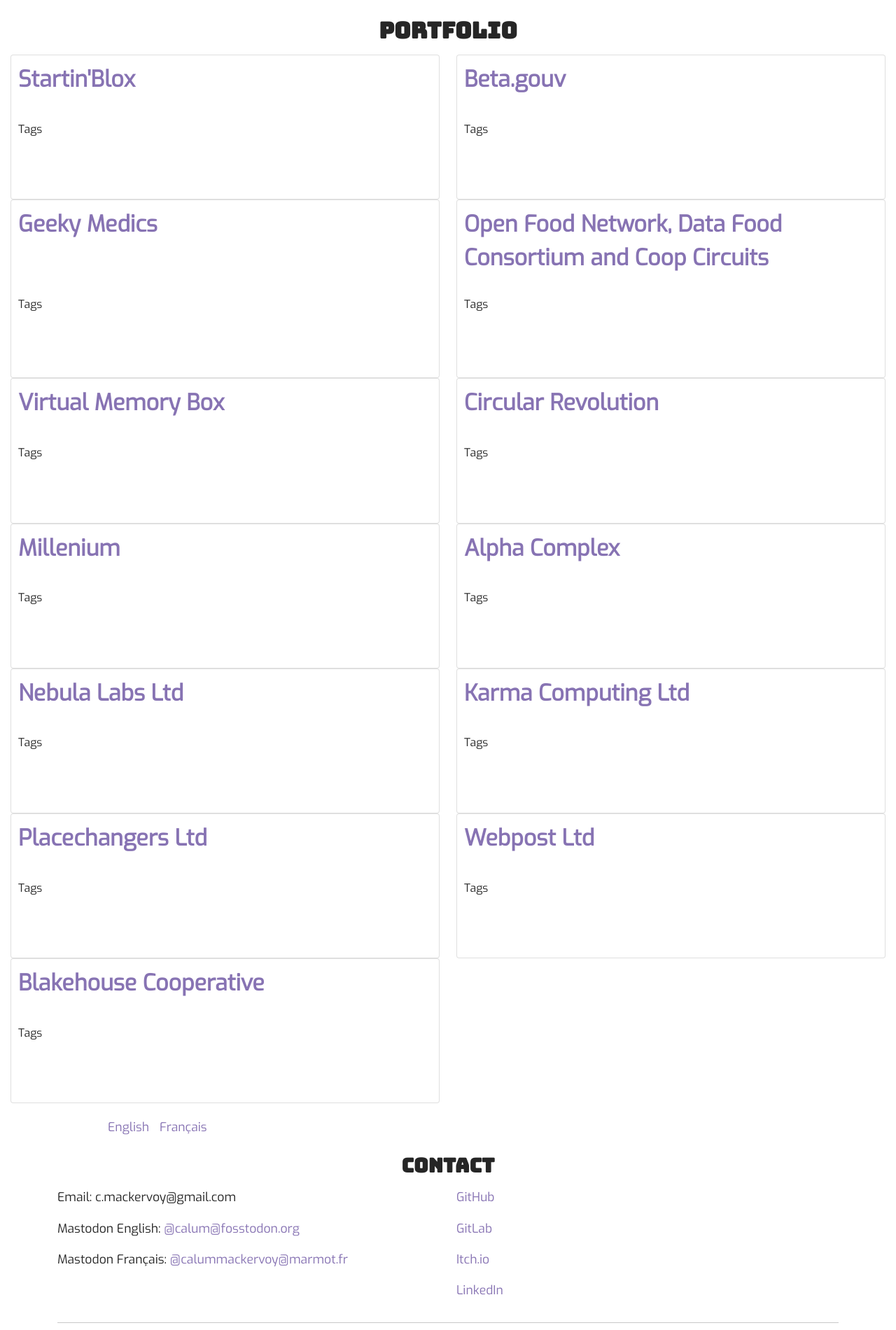
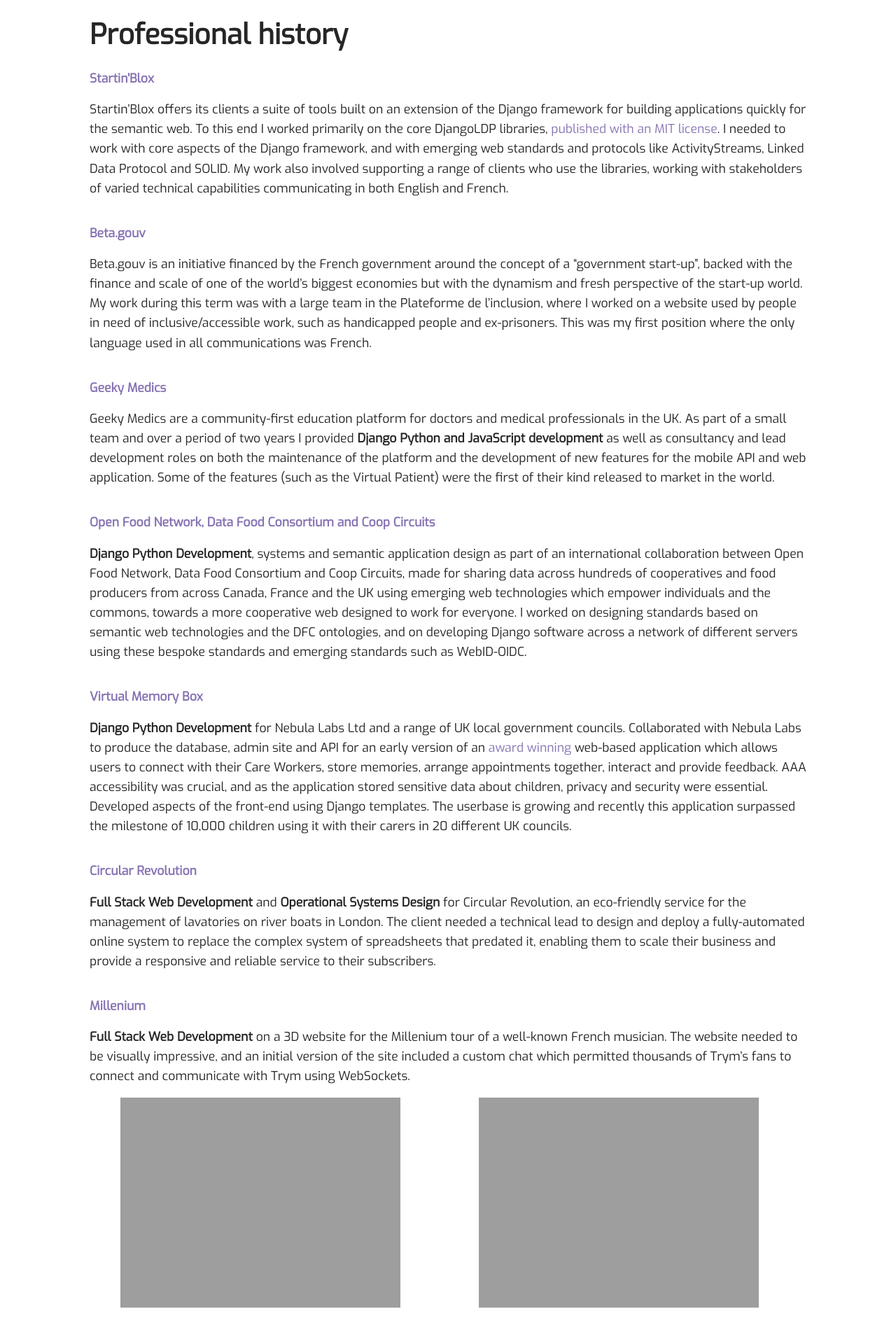
Before and after one commit to calummackervoy/calummackervoy.github.io, a Jekyll site: the page built from en/_pages/02_portfolio.html, in a window 1280 px wide. Shown: the part 450-2350 px from the top of the page at 70% size. Built offline with Jekyll 4.4.1, drawn with Linux system fonts in a browser that asks for light colours; some of the changed text lies outside the part shown.

Commit message:
Portfolio page restructure

```diff
--- a/_sass/_layout.scss
+++ b/_sass/_layout.scss
@@ -40,7 +40,6 @@
 a {
 	color: $link-color;
 	text-decoration: none;
-	//font-weight: bold;
 }
 a:hover {
 	color: $link-hover-color;
@@ -55,14 +54,10 @@
 
 main {
   padding: 0 15px;
-  //max-width: $content-width;
-  //max-width: 70%;
 	margin: 0 auto;
 }
 
 .container {
-  //max-width: $content-width;
-  //max-width: 70%;
 	margin: 0 auto;
 }
 
@@ -79,14 +74,12 @@
 }
 
 header {
-    //background-color: $header;
     max-width: $header-width;
     background-image: url("../img/header.png");
     background-repeat: no-repeat;
     background-position: center;
     padding: 0px 15px;
     text-align: center;
-	  //margin: 0 0 0;
 	  height: 50vh;
 	  display: flex;
 	  justify-content: center;
@@ -169,9 +162,10 @@
   margin-bottom: 10px;
 }
 
-.page-content-container hr {
+.page-content-container, hr {
   width: 80vw;
   margin: auto;
+  margin-top: 20px;
 }
 
 /*
@@ -257,65 +251,21 @@
 *   PORTFOLIO
 */
 
-.portfolio-tags {
-  list-style: none;
-  margin-bottom: 5px;
+.project-row {
+  padding-top: 10px;
+  padding-bottom: 10px;
 }
 
-.tag-item {
-  display: inline; /*display the elements on one line*/
-  line-height: 2.25;
-  margin-right: 2px; /*ensure the elements are clearly separate*/
-  //margin-bottom: 2px;
-  padding: 5px;
-  border-radius: 3px;
-  background-color: $tag-bg;
+.project-img-row {
+  padding-bottom: 10px;
+  text-align: center;
 }
 
-.project {
-  margin-bottom: 20px;
-  padding: 10px;
-  height: 100%;
-}
-
-.project-image-container {
-  width: 100%;
-}
-
-.project-image {
-  margin: auto;
-  border-radius: 10px;
-  padding-left: 15px;
-}
-
-
-//on larger screens making sure tags in opposite columns appear at same level
-@media screen and (min-width: 768px) {
-  .project {
-    padding-bottom: 100px;
+@media screen and (max-width: 575px) {
+  // Specifically for the mobile screenshots in the Nebula project, on xs screens
+  .collapsing-img {
+    padding-bottom: 10px;
   }
-
-  .project-top {
-    height: 90%;
-  }
-  .project-bottom {
-    height: 10%;
-  }
-}
-
-.project-tags {
-  list-style: none;
-  margin-bottom: 5px;
-}
-
-.project-tags li {
-  display: inline; /*display the elements on one line*/
-  line-height: 2.25;
-  margin-right: 2px; /*ensure the elements are clearly separate*/
-  //margin-bottom: 2px;
-  padding: 5px;
-  border-radius: 3px;
-  background-color: $tag-bg;
 }
 
 /*
--- a/en/_pages/02_portfolio.html
+++ b/en/_pages/02_portfolio.html
@@ -1,157 +1,55 @@
 ---
 layout: page
 title: Portfolio
+noPageTitle: true
 lang: en
 lang-ref: portfolio
 permalink: /portfolio/
 redirect_from: "/projects/"
-
-tags:
-  - Android
-  - iOS
-  - Server
-  - Client
-  - Website
-  - Desktop
-  - Game
-  - GPU
-  - AI
-  - Machine Learning
-  - Operating System
-  - IoT
-  - JavaScript
-  - TypeScript
-  - Ionic
-  - Angular
-  - CSS
-  - PHP
-  - Java
-  - Hibernate
-  - C#
-  - .NET
-  - Unity
-  - Python
-  - Django
-  - SQL
-  - C/C++
-  - NesC
-  - TinyOS
-  - Assembly
 ---
 
-<!--Tags menu-->
-<!--<p>Select tag(s) below to filter projects in the portfolio</p>
-<ul class = "portfolio-tags">
-    {% for tag in page.tags %}
+{% assign projects = site.projects | where: "lang", page.lang %}
 
-    <li class="tag-item" id="{{ tag }}-item">
-        <a href onclick="selectTag('{{ tag }}'); return false;">{{ tag }}</a>
-    </li>
+<h1>Professional history</h1>
 
-    {% endfor %}
-</ul>-->
+{% for project in projects %}
 
-{% assign search_tag = "" %}
-
-<!--List of projects-->
-{% for project in site.projects %}
-
-<!--only display project if there is no active search or-->
-
-<!--display new row every two projects-->
-{% assign mod = forloop.index0 | modulo:2 %}
-{% if mod == 0 %}
 <div class="row project-row">
-{% endif %}
-
-{% if search_tag == "" or project.tags contains search_tag %}
-<div class="col-md-6 project-col">
-<div id="{{project.identifier}}" class="project card">
-    <div class="project-top">
-    <!--Project Heading-->
-    <h2 class="card-title" style="margin: auto">
-        {% if project.website %}<a href="{{project.website}}">{{project.title}}</a>
-        {% else %} {{project.title}} {% endif %}
-    </h4>
-
-    <!--Project Image(s)-->
-    {% if project.image_count > 0 %}
-        <div class="row project-image-container">
-        {% if project.image_count == 1 %}
-            <!--single image: simple image tag-->
-            <img class="project-image" src="{{ project.image_source | absolute_url }}" alt="{{project.image_alt}}" />
-        {% else %}
-            <!--multiple images: carousel-->
-            <div id="carousel-{{project.identifier}}" class="carousel slide project-image" data-ride="carousel">
-                <!-- Indicators -->
-                <ol class="carousel-indicators" role="listbox">
-                    <li data-target="#carousel-{{project.identifier}}" data-slide-to="0" class="active"></li>
-                    {% for image in project.image_source offset: 1 %}
-                        <li data-target="#carousel-{{project.identifier}}" data-slide-to="{{forloop.index}}"></li>
-                    {% endfor %}
-                </ol>
-
-                <!-- Wrapper for slides -->
-                <div class="carousel-inner">
-                    <div class="carousel-item active">
-                        <img src="{{ project.image_source[0] | absolute_url }}" alt="{{project.image_alt[0]}}">
-                    </div>
-
-                    {% for image in project.image_source offset: 1 %}
-                        <div class="carousel-item">
-                            <img src="{{image | absolute_url}}" alt="{{project.image_alt[forloop.index]}}">
-                        </div>
-                    {% endfor %}
-                </div>
-
-                <!-- Left and right controls -->
-                <a class="carousel-control-prev" href="#carousel-{{project.identifier}}" role="button" data-slide="prev">
-                    <span class="carousel-control-prev-icon" aria-hidden="true"></span>
-                    <span class="sr-only">Previous</span>
-                </a>
-                <a class="carousel-control-next" href="#carousel-{{project.identifier}}" role="button" data-slide="next">
-                    <span class="carousel-control-next-icon" aria-hidden="true"></span>
-                    <span class="sr-only">Next</span>
-                </a>
-            </div>
-        {% endif %}
-        </div>
-    {% endif %}
-
-    <!--Project Text-->
-    {% if project.paras %}
-        <div class="card-text">
-        {% for para in project.paras %}
-            <p>{{para}}</p>
-        {% endfor %}
-        </div>
-    {% endif %}
-    </div>
-
-    <!--Project Tags-->
-    <div class="project-bottom">
-        <h6>Tags</h6>
-        <ul class="project-tags">
-            {% for tag in project.tags %}
-                <li>{{tag}}</li>
-            {% endfor %}
-        </ul>
-
-        <!--Project License-->
-        {% if project.license %}
-            <p>License: {{project.license}}</p>
-        {% endif %}
-    </div>
+    <p>
+        <span id="{{project.identifier}}">
+            <strong>
+                {% if project.website %}<a href="{{project.website}}" target="_blank">{{project.title}}</a>
+                {% else %} {{project.title}} {% endif %}
+            </strong>
+            {{ project.summary }}
+        </span>
+    </p>
+    {{ project.content }}
 </div>
-</div>
-{% endif %}
-
-{% if mod == 1 %}
-</div>
-{% endif %}
 
 {% endfor %}
 
-{% if mod == 0 %}
-</div>
-{% endif %}
+<h2 id="cooperatives">Cooperatives</h2>
+
+<p>Alongside my freelance activities and professional projects, during my career I have been active in the establishment and growth of numerous cooperative businesses.</p>
+
+<p id="code-operative">
+    In July 2018 I cofounded <a href="https://code-operative.co.uk" target="_blank">Code-Operative</a>, which was tech freelancers co-operative to be founded in the North East of England.
+    Code-Operative's mission was to grant its members a greater degree of autonomy over their economic lives - both by exposing new people to the benefits of freelancing and in exposing freelancers to the benefits of mutualisation within the co-operative model, via a greater degree of security and autonomy in their work and via a support network. Our clients were tech-for-good, typically themselves co-operatives or non-profit organisations.
+    Between 2018 and 2023 I was an active member of the co-operative and helped to establish its articles of association, mission, business model, first clients and the governance model.
+</p>
+
+<p id="cotech">
+    <b>CoTech</b> is a network of ethical co-operatives from across the UK providing technology, digital and creative services.
+    Between 2019 and 2023 I was an active member in organising the network’s activities, for example arranging the <a href="https://wiki.coops.tech/wiki/Newcastle_2019" target="_blank">November Gathering event in Newcastle</a> which was attended by around 60 people.
+    More information can be found <a href="https://coops.tech/" target="_blank">on the CoTech website</a>, or <a href="https://community.coops.tech/" target="_blank">on the CoTech forum</a>
+</p>
+
+<p id="gamescommons">
+    <a href="https://gamescommons.com/" target="_blank">Games Commons</a> is a new way to conceive of game design based on principles from the commons economy and on the semantic web.
+    The flagship project, Sim Polis, is a game about making and breaking systems that is being built using <b>Godot</b> (GDScript and .NET), <b>Flask/Python</b> and <b>MongoDB</b>.
+</p>
+
+<p>
+    For enquiries about new projects, roles and collaborations, please <a href="{{ '/contact' | prepend: site.baseurl }}">get in touch</a>. My full CV including educational achievements is available on request and on my <a href="https://www.linkedin.com/in/calum-mackervoy-9a0504151/" target="_blank">LinkedIn</a> page.
+</p>
--- a/fr/_pages/02_portfolio.html
+++ b/fr/_pages/02_portfolio.html
@@ -1,145 +1,55 @@
 ---
 layout: page
 title: Portfolio
+noPageTitle: true
 lang: fr
 lang-ref: portfolio
 permalink: /fr/portfolio/
 redirect_from: "/fr/projects/"
-
-tags:
-  - Android
-  - iOS
-  - Server
-  - Client
-  - Website
-  - Desktop
-  - Game
-  - GPU
-  - AI
-  - Machine Learning
-  - Operating System
-  - IoT
-  - JavaScript
-  - TypeScript
-  - Ionic
-  - Angular
-  - CSS
-  - PHP
-  - Java
-  - Hibernate
-  - C#
-  - .NET
-  - Unity
-  - Python
-  - Django
-  - SQL
-  - C/C++
-  - NesC
-  - TinyOS
-  - Assembly
 ---
 
-{% assign search_tag = "" %}
+{% assign projects = site.projects | where: "lang", page.lang %}
 
-<!--List of projects-->
-{% for project in site.projects %}
+<h1>Professional history</h1>
 
-<!--only display project if there is no active search or-->
+{% for project in projects %}
 
-<!--display new row every two projects-->
-{% assign mod = forloop.index0 | modulo:2 %}
-{% if mod == 0 %}
 <div class="row project-row">
-{% endif %}
-
-{% if search_tag == "" or project.tags contains search_tag %}
-<div class="col-md-6 project-col">
-<div id="{{project.identifier}}" class="project card">
-    <div class="project-top">
-    <!--Project Heading-->
-    <h2 class="card-title" style="margin: auto">
-        {% if project.website %}<a href="{{project.website}}">{{project.title}}</a>
-        {% else %} {{project.title}} {% endif %}
-    </h4>
-
-    <!--Project Image(s)-->
-    {% if project.image_count > 0 %}
-        <div class="row project-image-container">
-        {% if project.image_count == 1 %}
-            <!--single image: simple image tag-->
-            <img class="project-image" src="{{ project.image_source | absolute_url }}" alt="{{project.image_alt}}" />
-        {% else %}
-            <!--multiple images: carousel-->
-            <div id="carousel-{{project.identifier}}" class="carousel slide project-image" data-ride="carousel">
-                <!-- Indicators -->
-                <ol class="carousel-indicators" role="listbox">
-                    <li data-target="#carousel-{{project.identifier}}" data-slide-to="0" class="active"></li>
-                    {% for image in project.image_source offset: 1 %}
-                        <li data-target="#carousel-{{project.identifier}}" data-slide-to="{{forloop.index}}"></li>
-                    {% endfor %}
-                </ol>
-
-                <!-- Wrapper for slides -->
-                <div class="carousel-inner">
-                    <div class="carousel-item active">
-                        <img src="{{ project.image_source[0] | absolute_url }}" alt="{{project.image_alt[0]}}">
-                    </div>
-
-                    {% for image in project.image_source offset: 1 %}
-                        <div class="carousel-item">
-                            <img src="{{image | absolute_url}}" alt="{{project.image_alt[forloop.index]}}">
-                        </div>
-                    {% endfor %}
-                </div>
-
-                <!-- Left and right controls -->
-                <a class="carousel-control-prev" href="#carousel-{{project.identifier}}" role="button" data-slide="prev">
-                    <span class="carousel-control-prev-icon" aria-hidden="true"></span>
-                    <span class="sr-only">Previous</span>
-                </a>
-                <a class="carousel-control-next" href="#carousel-{{project.identifier}}" role="button" data-slide="next">
-                    <span class="carousel-control-next-icon" aria-hidden="true"></span>
-                    <span class="sr-only">Next</span>
-                </a>
-            </div>
-        {% endif %}
-        </div>
-    {% endif %}
-
-    <!--Project Text-->
-    {% if project.paras %}
-        <div class="card-text">
-        {% for para in project.paras %}
-            <p>{{para}}</p>
-        {% endfor %}
-        </div>
-    {% endif %}
-    </div>
-
-    <!--Project Tags-->
-    <div class="project-bottom">
-        <h6>Tags</h6>
-        <ul class="project-tags">
-            {% for tag in project.tags %}
-                <li>{{tag}}</li>
-            {% endfor %}
-        </ul>
-
-        <!--Project License-->
-        {% if project.license %}
-            <p>License: {{project.license}}</p>
-        {% endif %}
-    </div>
+    <p>
+        <span id="{{project.identifier}}">
+            <strong>
+                {% if project.website %}<a href="{{project.website}}" target="_blank">{{project.title}}</a>
+                {% else %} {{project.title}} {% endif %}
+            </strong>
+            {{ project.summary }}
+        </span>
+    </p>
+    {{ project.content }}
 </div>
-</div>
-{% endif %}
-
-{% if mod == 1 %}
-</div>
-{% endif %}
 
 {% endfor %}
 
-{% if mod == 0 %}
-</div>
-{% endif %}
+<h2 id="cooperatives">Cooperatives</h2>
+
+<p>Alongside my freelance activities and professional projects, during my career I have been active in the establishment and growth of numerous cooperative businesses.</p>
+
+<p id="code-operative">
+    In July 2018 I cofounded <a href="https://code-operative.co.uk" target="_blank">Code-Operative</a>, which was tech freelancers co-operative to be founded in the North East of England.
+    Code-Operative's mission was to grant its members a greater degree of autonomy over their economic lives - both by exposing new people to the benefits of freelancing and in exposing freelancers to the benefits of mutualisation within the co-operative model, via a greater degree of security and autonomy in their work and via a support network. Our clients were tech-for-good, typically themselves co-operatives or non-profit organisations.
+    Between 2018 and 2023 I was an active member of the co-operative and helped to establish its articles of association, mission, business model, first clients and the governance model.
+</p>
+
+<p id="cotech">
+    <b>CoTech</b> is a network of ethical co-operatives from across the UK providing technology, digital and creative services.
+    Between 2019 and 2023 I was an active member in organising the network’s activities, for example arranging the <a href="https://wiki.coops.tech/wiki/Newcastle_2019" target="_blank">November Gathering event in Newcastle</a> which was attended by around 60 people.
+    More information can be found <a href="https://coops.tech/" target="_blank">on the CoTech website</a>, or <a href="https://community.coops.tech/" target="_blank">on the CoTech forum</a>
+</p>
+
+<p id="gamescommons">
+    <a href="https://gamescommons.com/" target="_blank">Games Commons</a> is a new way to conceive of game design based on principles from the commons economy and on the semantic web.
+    The flagship project, Sim Polis, is a game about making and breaking systems that is being built using <b>Godot</b> (GDScript and .NET), <b>Flask/Python</b> and <b>MongoDB</b>.
+</p>
+
+<p>
+    For enquiries about new projects, roles and collaborations, please <a href="{{ '/contact' | prepend: site.baseurl }}">get in touch</a>. My full CV including educational achievements is available on request and on my <a href="https://www.linkedin.com/in/calum-mackervoy-9a0504151/" target="_blank">LinkedIn</a> page.
+</p>
```
Also changed, not shown: index.html (+0 -31 lines).
